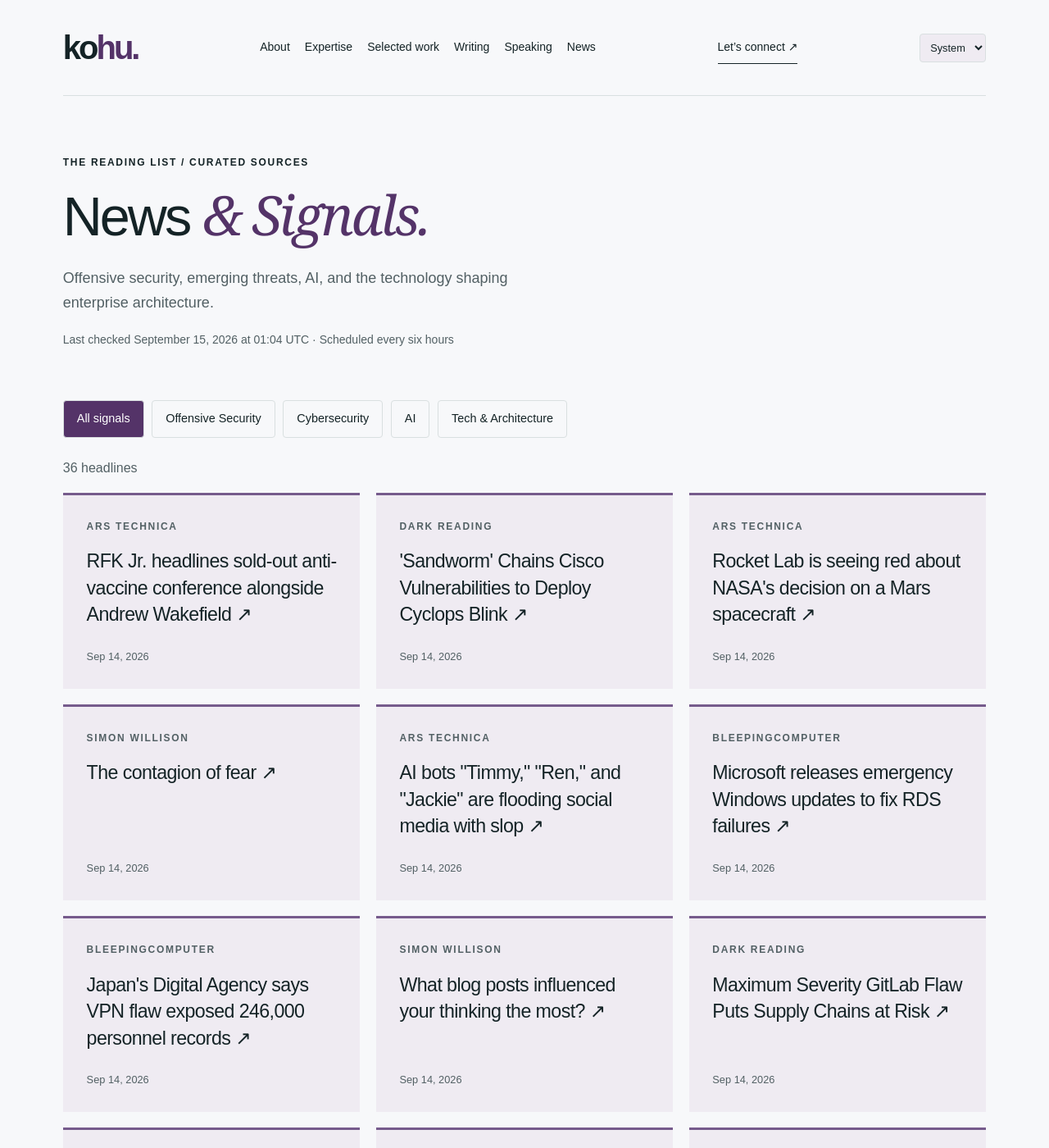
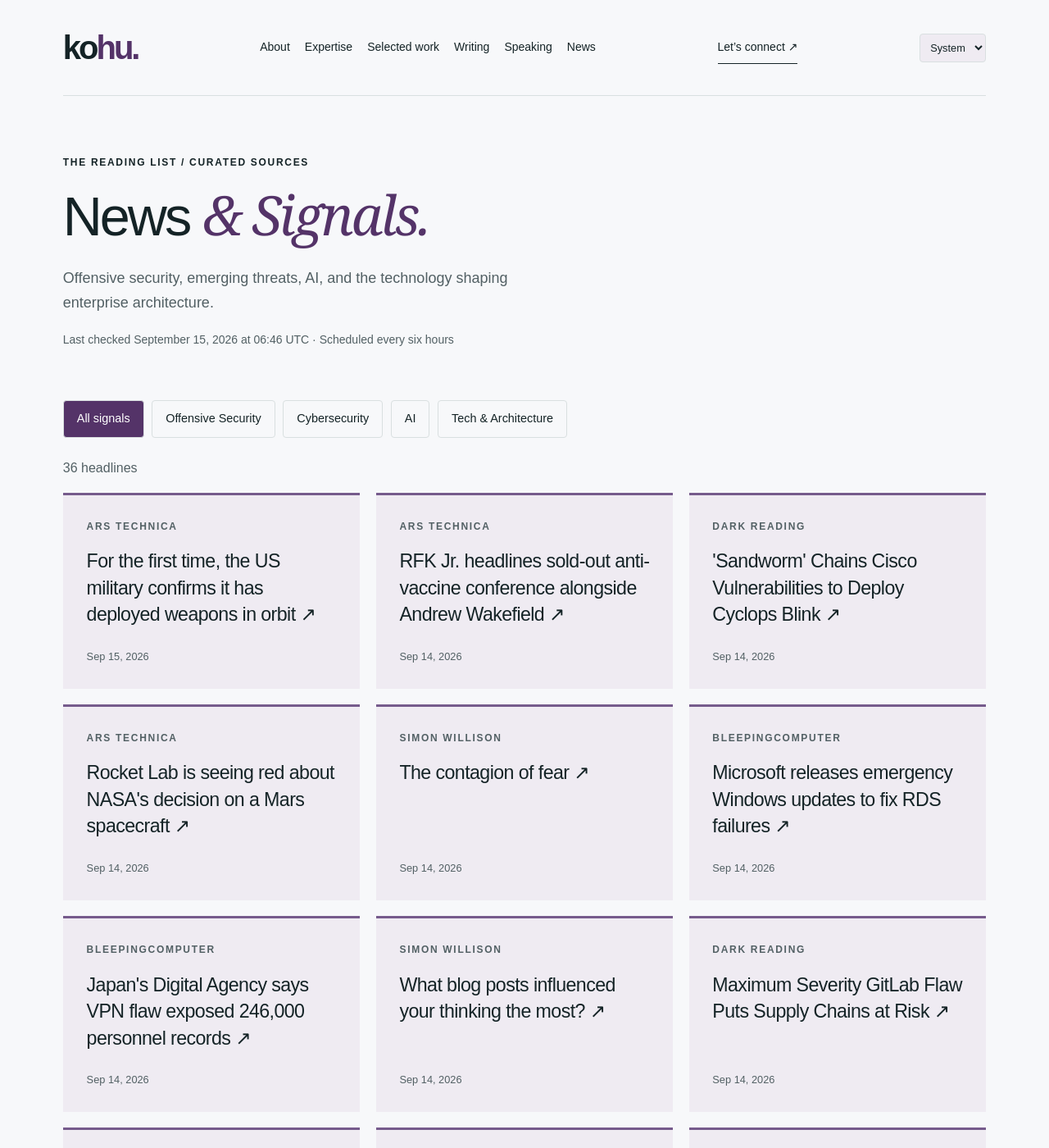
Before and after one commit to hntk/hntk.github.io, a Jekyll site: the page built from news/index.html, in a window 1280 px wide and 1400 px high. Shown: the whole window at 82% size. Built offline with Jekyll 4.4.1, drawn with Linux system fonts in a browser that asks for light colours; part of the change alters nothing that is shown.

Commit message:
Refresh News and Signals

```diff
--- a/_data/news.json
+++ b/_data/news.json
@@ -1,6 +1,14 @@
 {
-  "updated": "2026-09-15T01:04:29.062308+00:00",
+  "updated": "2026-09-15T06:46:35.357342+00:00",
   "items": [
+    {
+      "title": "For the first time, the US military confirms it has deployed weapons in orbit",
+      "url": "https://arstechnica.com/space/2026/09/for-the-first-time-the-us-military-confirms-it-has-deployed-weapons-in-orbit/",
+      "published": "2026-09-15T03:47:36+00:00",
+      "source": "Ars Technica",
+      "source_id": "ars-technica",
+      "category": "tech-architecture"
+    },
     {
       "title": "RFK Jr. headlines sold-out anti-vaccine conference alongside Andrew Wakefield",
       "url": "https://arstechnica.com/health/2026/09/rfk-jr-headlines-sold-out-anti-vaccine-conference-alongside-andrew-wakefield/",
@@ -32,14 +40,6 @@
       "source": "Simon Willison",
       "source_id": "simon-willison",
       "category": "ai"
-    },
-    {
-      "title": "AI bots \"Timmy,\" \"Ren,\" and \"Jackie\" are flooding social media with slop",
-      "url": "https://arstechnica.com/ai/2026/09/ai-agents-flood-the-internet-with-slop-infused-spam/",
-      "published": "2026-09-14T21:04:32+00:00",
-      "source": "Ars Technica",
-      "source_id": "ars-technica",
-      "category": "tech-architecture"
     },
     {
       "title": "Microsoft releases emergency Windows updates to fix RDS failures",
@@ -295,79 +295,79 @@
       "id": "ars-technica",
       "name": "Ars Technica",
       "status": "ok",
-      "last_success": "2026-09-15T01:04:29.062308+00:00"
+      "last_success": "2026-09-15T06:46:35.357342+00:00"
     },
     {
       "id": "bleepingcomputer",
       "name": "BleepingComputer",
       "status": "ok",
-      "last_success": "2026-09-15T01:04:29.062308+00:00"
+      "last_success": "2026-09-15T06:46:35.357342+00:00"
     },
     {
       "id": "cloudflare",
       "name": "Cloudflare",
       "status": "ok",
-      "last_success": "2026-09-15T01:04:29.062308+00:00"
+      "last_success": "2026-09-15T06:46:35.357342+00:00"
     },
     {
       "id": "dark-reading",
       "name": "Dark Reading",
       "status": "ok",
-      "last_success": "2026-09-15T01:04:29.062308+00:00"
+      "last_success": "2026-09-15T06:46:35.357342+00:00"
     },
     {
       "id": "hugging-face",
       "name": "Hugging Face",
       "status": "ok",
-      "last_success": "2026-09-15T01:04:29.062308+00:00"
+      "last_success": "2026-09-15T06:46:35.357342+00:00"
     },
     {
       "id": "microsoft-research",
       "name": "Microsoft Research",
       "status": "ok",
-      "last_success": "2026-09-15T01:04:29.062308+00:00"
+      "last_success": "2026-09-15T06:46:35.357342+00:00"
     },
     {
       "id": "nvidia",
       "name": "NVIDIA",
       "status": "ok",
-      "last_success": "2026-09-15T01:04:29.062308+00:00"
+      "last_success": "2026-09-15T06:46:35.357342+00:00"
     },
     {
       "id": "portswigger",
       "name": "PortSwigger Research",
       "status": "ok",
-      "last_success": "2026-09-15T01:04:29.062308+00:00"
+      "last_success": "2026-09-15T06:46:35.357342+00:00"
     },
     {
       "id": "schneier",
       "name": "Schneier on Security",
       "status": "ok",
-      "last_success": "2026-09-15T01:04:29.062308+00:00"
+      "last_success": "2026-09-15T06:46:35.357342+00:00"
     },
     {
       "id": "simon-willison",
       "name": "Simon Willison",
       "status": "ok",
-      "last_success": "2026-09-15T01:04:29.062308+00:00"
+      "last_success": "2026-09-15T06:46:35.357342+00:00"
     },
     {
       "id": "specterops",
       "name": "SpecterOps",
       "status": "ok",
-      "last_success": "2026-09-15T01:04:29.062308+00:00"
+      "last_success": "2026-09-15T06:46:35.357342+00:00"
     },
     {
       "id": "trail-of-bits",
       "name": "Trail of Bits",
       "status": "ok",
-      "last_success": "2026-09-15T01:04:29.062308+00:00"
+      "last_success": "2026-09-15T06:46:35.357342+00:00"
     },
     {
       "id": "wired",
       "name": "WIRED Security",
       "status": "ok",
-      "last_success": "2026-09-15T01:04:29.062308+00:00"
+      "last_success": "2026-09-15T06:46:35.357342+00:00"
     }
   ]
 }
```
